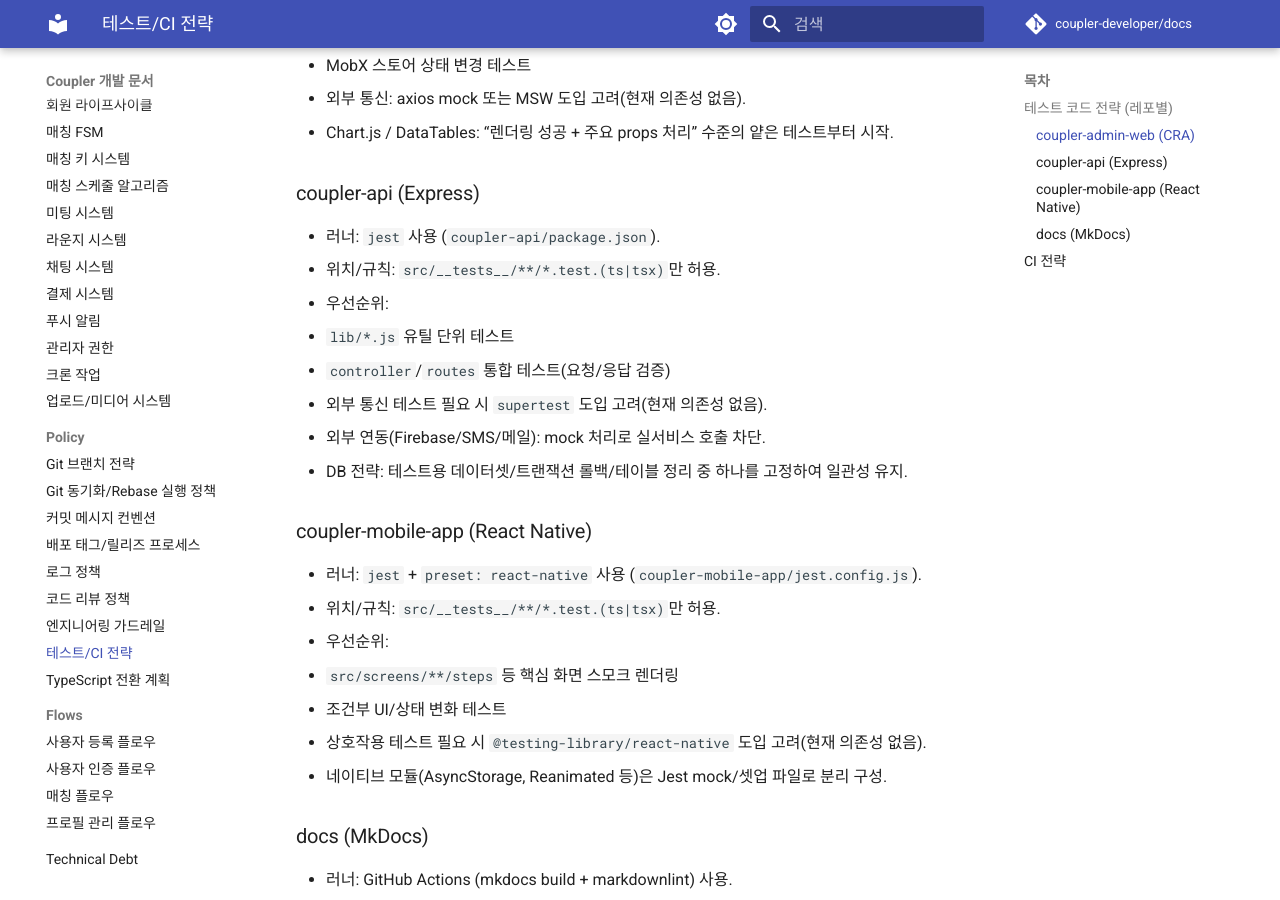
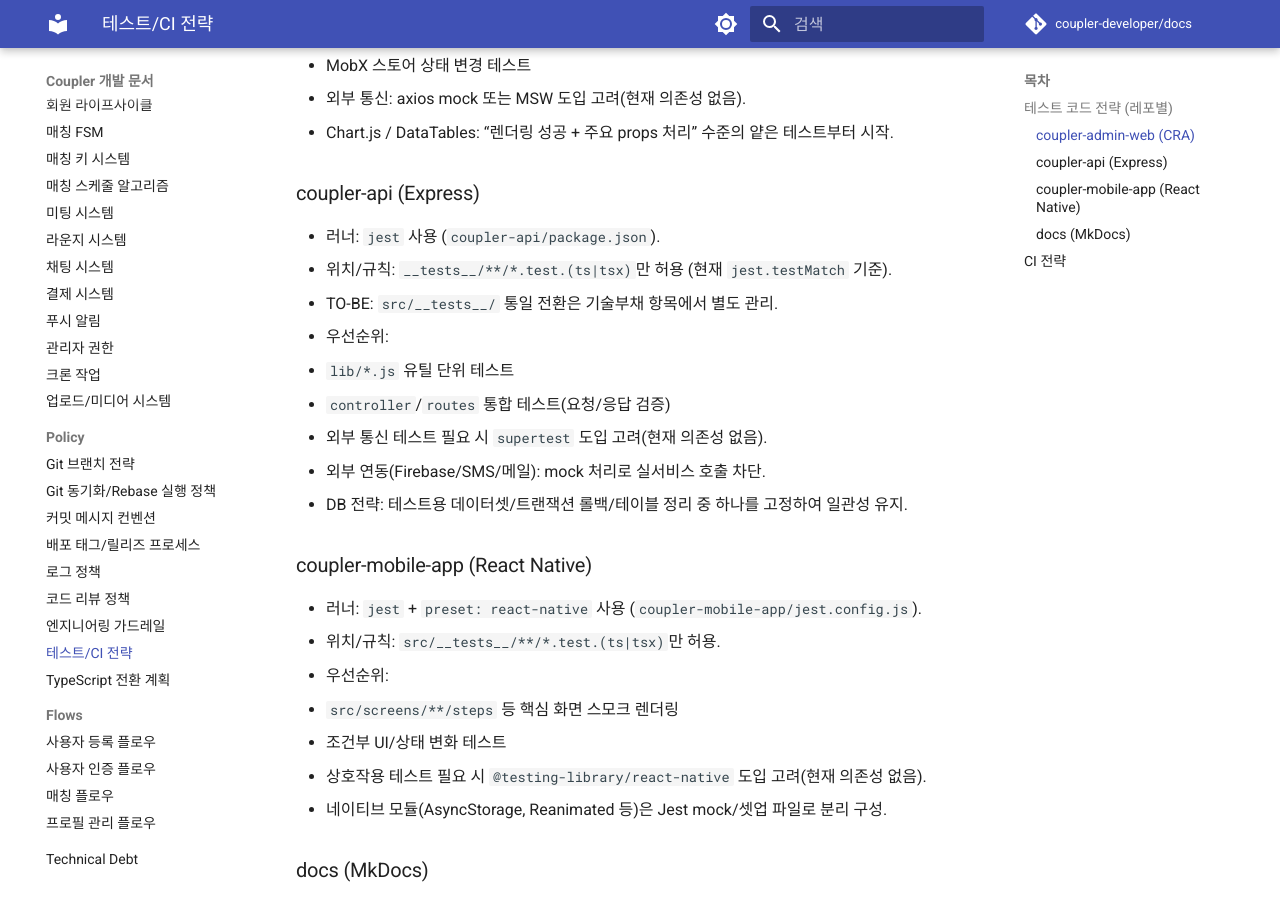
Before and after one commit to coupler-developer/docs, an MkDocs documentation site: the page built from content/policy/testing-strategy.md, in a window 1280 px wide and 900 px high, scrolled down 475 px. Built offline with MkDocs 1.6.1 and Material for MkDocs 9.7.7, drawn with Linux system fonts in a browser that asks for light colours; comment, search, counter and statistics services are not loaded.

Commit message:
docs: coupler-api 테스트 경로 정책 정정
Changes:
- coupler-api 테스트 위치를 __tests__ 기준으로 수정
- 현재 jest.testMatch 기준임을 문서에 명시
- src/__tests__ 통일은 TO-BE 기술부채로 분리 표기

Tests:
- not run: 문서 변경 커밋 단계 분리 후 일괄 검증 예정

```diff
--- a/content/policy/testing-strategy.md
+++ b/content/policy/testing-strategy.md
@@ -19,7 +19,8 @@
 ### coupler-api (Express)
 
 - 러너: `jest` 사용 (`coupler-api/package.json`).
-- 위치/규칙: `src/__tests__/**/*.test.(ts|tsx)`만 허용.
+- 위치/규칙: `__tests__/**/*.test.(ts|tsx)`만 허용 (현재 `jest.testMatch` 기준).
+- TO-BE: `src/__tests__/` 통일 전환은 기술부채 항목에서 별도 관리.
 - 우선순위:
 
   1. `lib/*.js` 유틸 단위 테스트
```
